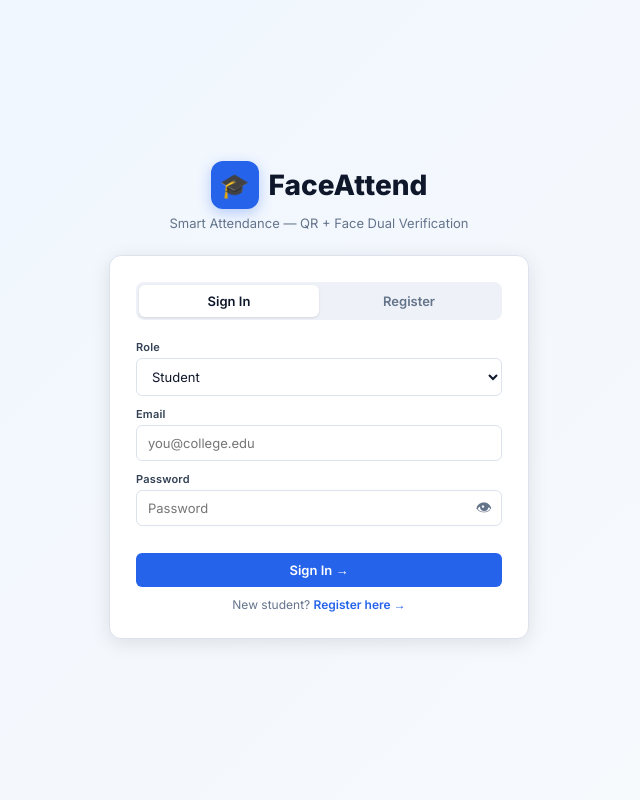
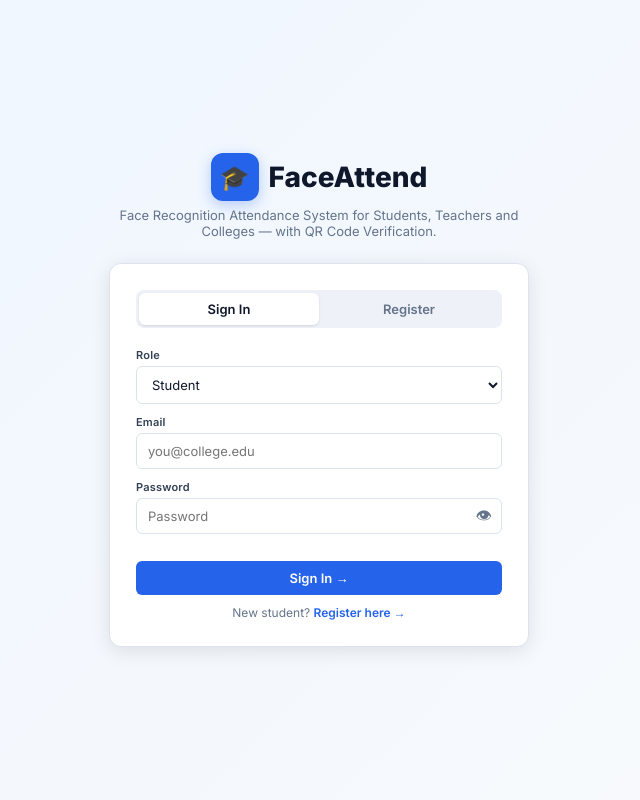
Before and after one commit to ManthanBytes/faceattend-pro, a Flask app: page / in a window 1280 px wide. Shown: the whole page, without its empty margins (321-961 px from the left). Run offline with Flask 3, Linux system fonts and the light colour scheme; data comes from the database, SQL or seed files in the repository; some libraries are stand-ins or nearby versions.

Commit message:
Update index.html

```diff
--- a/AttendXv4/templates/index.html
+++ b/AttendXv4/templates/index.html
@@ -316,8 +316,10 @@ body.dark .sb-theme-btn{background:#334155;border-color:#475569}
   <div class="auth-box">
     <div class="auth-head">
     <div class="auth-logo"><div class="auth-icon">🎓</div><div class="auth-word">FaceAttend</div></div>
-    <div class="auth-sub">Smart Attendance — QR + Face Dual Verification</div>
-    </div>
+<div class="auth-sub">
+  Face Recognition Attendance System for Students,
+  Teachers and Colleges — with QR Code Verification.
+</div>    </div>
     <div class="auth-card">
       <div class="tabs">
         <button class="tab on" id="tabL" onclick="switchTab('l')">Sign In</button>
```
